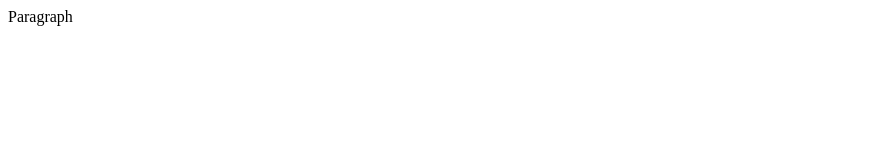
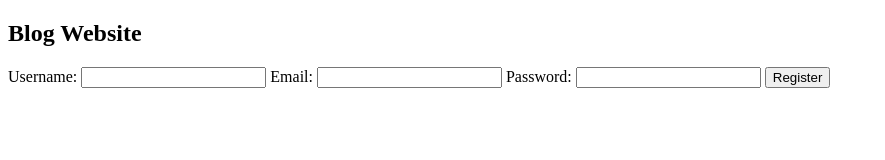
Before and after one commit to anurag-yamnurwar/Weather_app, a plain HTML site: page Section-1/index.html in a window 1280 px wide. Shown: the whole page, without its empty margins (0-885 px from the left). Drawn offline with Linux system fonts and the light colour scheme.

Commit message:
Update index.html

```diff
--- a/Section-1/index.html
+++ b/Section-1/index.html
@@ -1 +1,26 @@
-<p>Paragraph</p>
+<!DOCTYPE html>
+<html lang="en">
+<head>
+    <meta charset="UTF-8">
+    <meta name="viewport" content="width=device-width, initial-scale=1.0">
+    <link rel="stylesheet" href="style.css">
+    <title>Blog Website</title>
+</head>
+<body>
+    <div class="container">
+        <h2>Blog Website</h2>
+        <form id="registrationForm" action="/register" method="post">
+            <label for="username">Username:</label>
+            <input type="text" id="username" name="username" required>
+
+            <label for="email">Email:</label>
+            <input type="email" id="email" name="email" required>
+
+            <label for="password">Password:</label>
+            <input type="password" id="password" name="password" required>
+
+            <button type="submit">Register</button>
+        </form>
+    </div>
+</body>
+</html>
```
